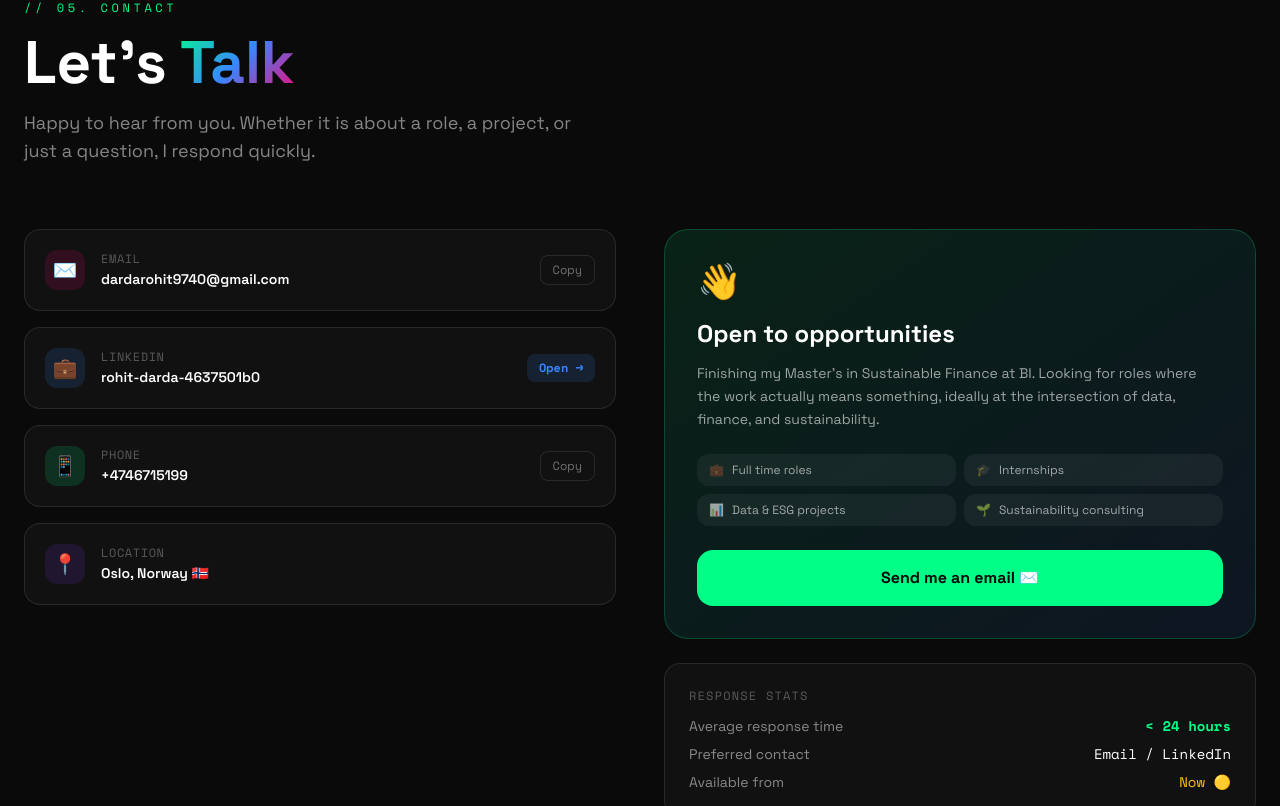
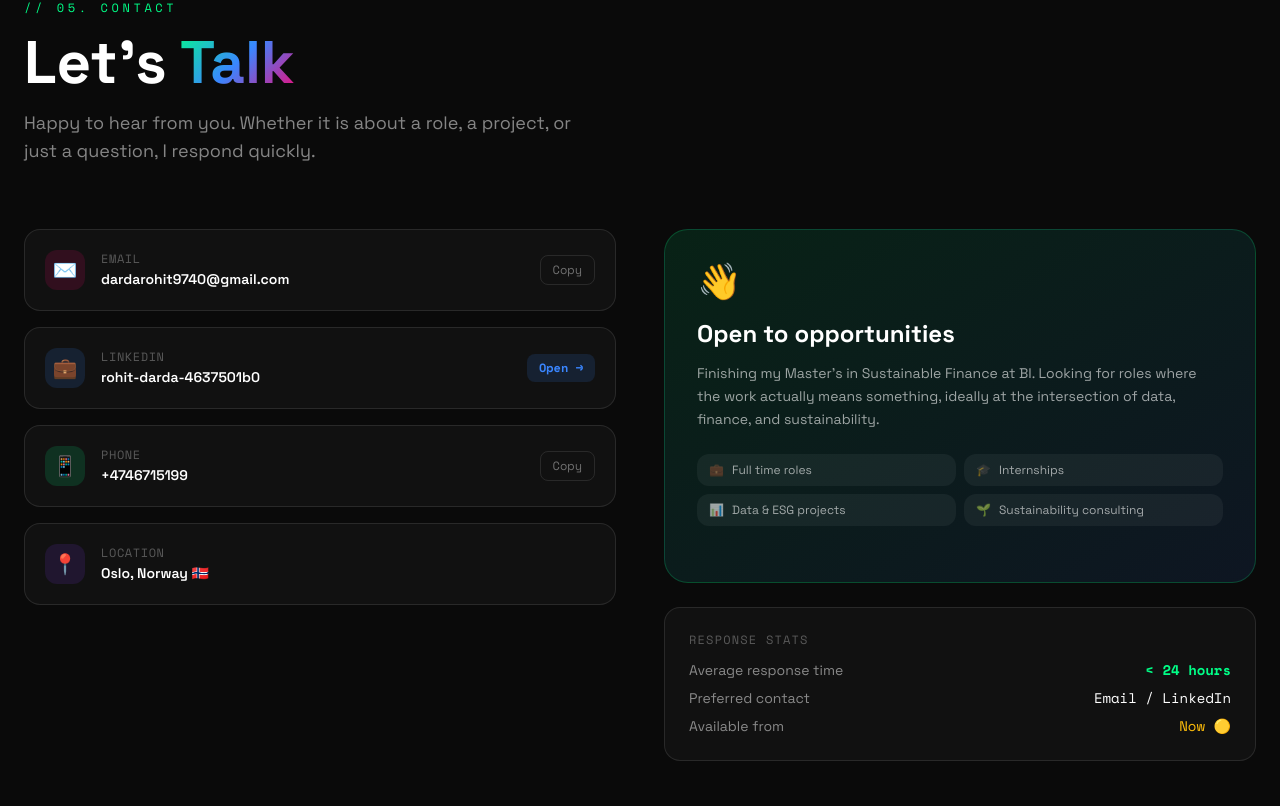
Before and after one commit to rohit9740/rohit-portfolio, a Next.js app: page / in a window 1280 px wide. Shown: the part 7502-8308 px from the top of the page. Built offline with nearby package versions, Linux system fonts and the light colour scheme.

Commit message:
Contact: remove send email button

```diff
--- a/components/Contact.tsx
+++ b/components/Contact.tsx
@@ -169,14 +169,6 @@ export default function Contact() {
                 </motion.div>
               ))}
             </div>
-            <motion.a
-              href="mailto:dardarohit9740@gmail.com"
-              whileHover={{ scale: 1.02, boxShadow: "0 0 30px rgba(0,255,135,0.3)" }}
-              whileTap={{ scale: 0.98 }}
-              className="block w-full text-center py-4 bg-neon-green text-dark font-bold rounded-2xl text-base hover:bg-neon-green/90 transition-all"
-            >
-              Send me an email ✉️
-            </motion.a>
           </motion.div>
 
           {/* Quick facts */}
```
